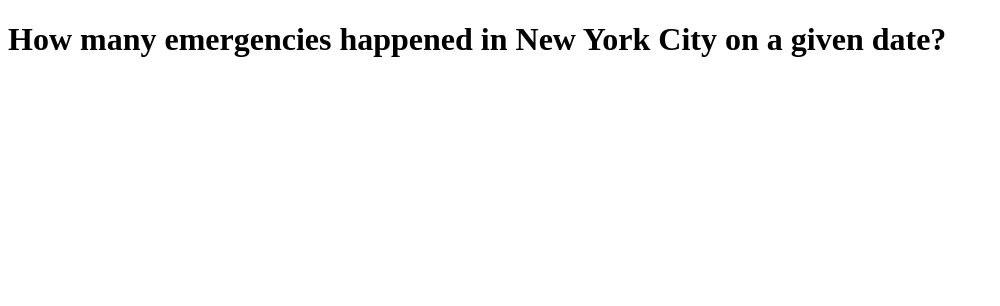
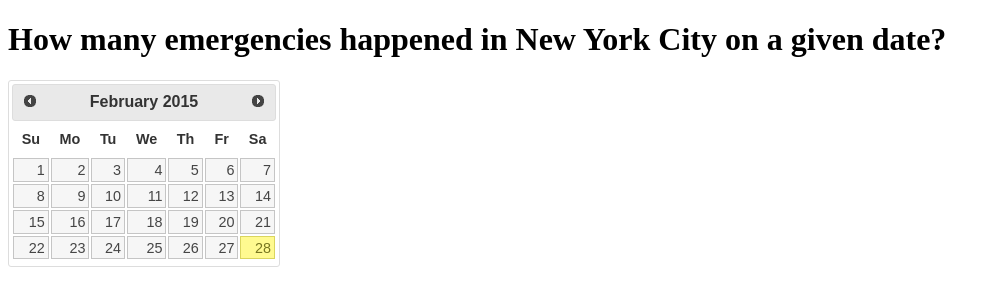
Before and after one commit to gurmanbh/emergencies, a plain HTML site: page index.html in a window 1280 px wide. Shown: the whole page, without its empty margins (0-1000 px from the left). Drawn offline with Linux system fonts and the light colour scheme.

Commit message:
added icons. fixed missing files

```diff
--- a/index.html
+++ b/index.html
@@ -5,11 +5,10 @@
 		<meta http-equiv="X-UA-Compatible" content="IE=Edge;chrome=1">
 		<meta name="viewport" content="width=device-width">
 		<title>Website Title</title>
-		<link href="css/styles.css" rel="stylesheet">
-		<link href="css/jquery-ui.min.css" rel="stylesheet">
-		<link href="css/jquery-theme.min.css" rel="stylesheet">
-		<link href="css/jquery-structure.min.css" rel="stylesheet">
-
+		<link href="/css/styles.css" rel="stylesheet">
+		<link href="/css/jquery-ui.min.css" rel="stylesheet">
+		<link href="/css/jquery-ui.theme.min.css" rel="stylesheet">
+		<link href="/css/jquery-ui.structure.min.css" rel="stylesheet">
 	</head>
 	<body>
 	<div id="wrapper">
@@ -36,8 +35,8 @@
 				</div>
 		</div>
 	</div>
+	<script src="js/jquery-1.11.2.min.js"></script>
+		<script src="js/jquery-ui.min.js"></script>
         <script src="js/main.js"></script>
-        <script src="js/jquery-1.11.2.min.js"></script>
-
 	</body>
 </html>
--- a/js/main.js
+++ b/js/main.js
@@ -1,5 +1,7 @@
 (function(){
-
+    $(function() {
+			$( "#pick-date" ).datepicker();
+			});
 
 
 }).call(this);
```
Also changed, not shown: css/images/ui-icons_444444_256x240.png (added), css/images/ui-icons_555555_256x240.png (added), css/images/ui-icons_777620_256x240.png (added), css/images/ui-icons_777777_256x240.png (added), css/images/ui-icons_cc0000_256x240.png (added), css/images/ui-icons_ffffff_256x240.png (added).
